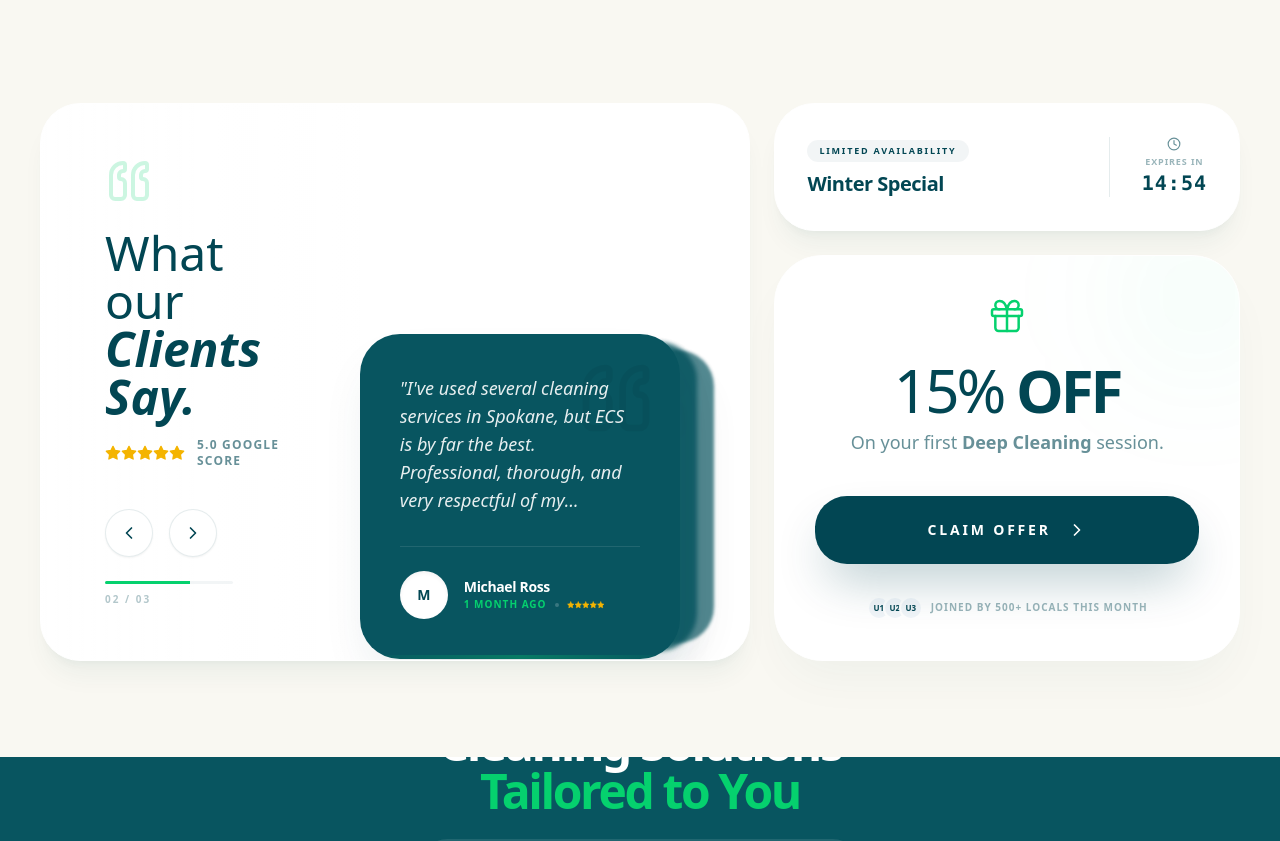
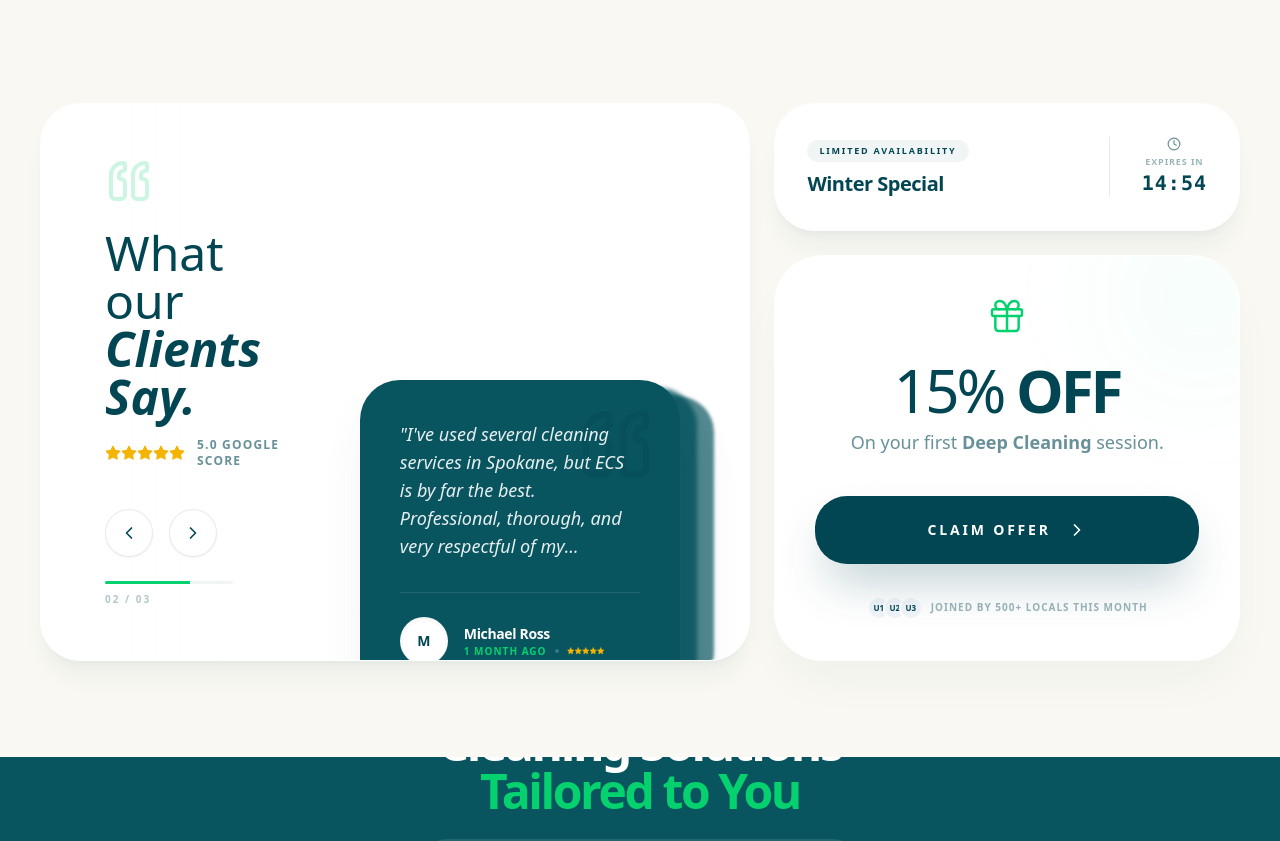
Before and after one commit to renatoquerales28-byte/extreme-cleaning-next, a Next.js app: page / in a window 1280 px wide. Shown: the part 745-1586 px from the top of the page. Built offline with nearby package versions, Linux system fonts and the light colour scheme.

Commit message:
fix: align review cards to top with padding to match text vertical position

```diff
--- a/src/components/home/SocialProofSection.tsx
+++ b/src/components/home/SocialProofSection.tsx
@@ -151,7 +151,7 @@ export default function SocialProofSection() {
                         {/* 2. SLIDING CARDS LAYER (z-10) */}
                         {/* 2. SLIDING CARDS LAYER (z-10) - CARD STACK EFFECT */}
                         <div
-                            className="absolute right-0 top-0 bottom-0 w-full md:w-[55%] flex items-center justify-center md:pr-12 pb-24"
+                            className="absolute right-0 top-0 bottom-0 w-full md:w-[55%] flex items-start justify-center md:pr-12 pt-24"
                             onMouseEnter={() => setIsPaused(true)}
                             onMouseLeave={() => setIsPaused(false)}
                         >
```
